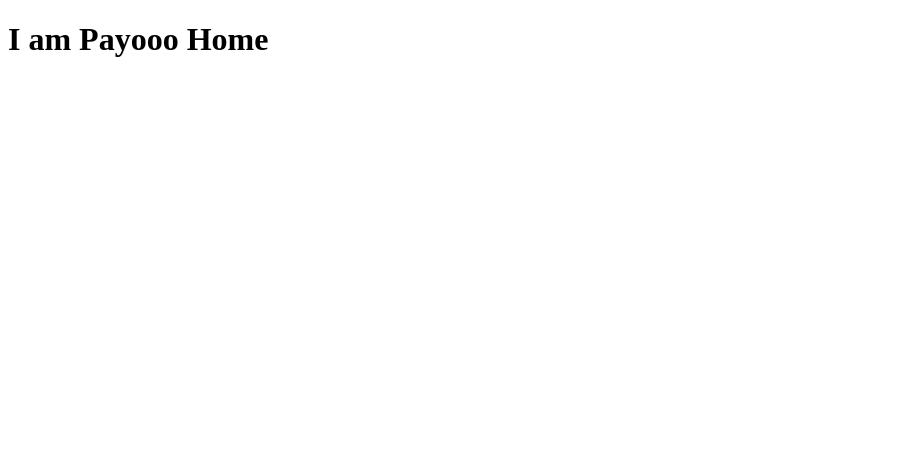
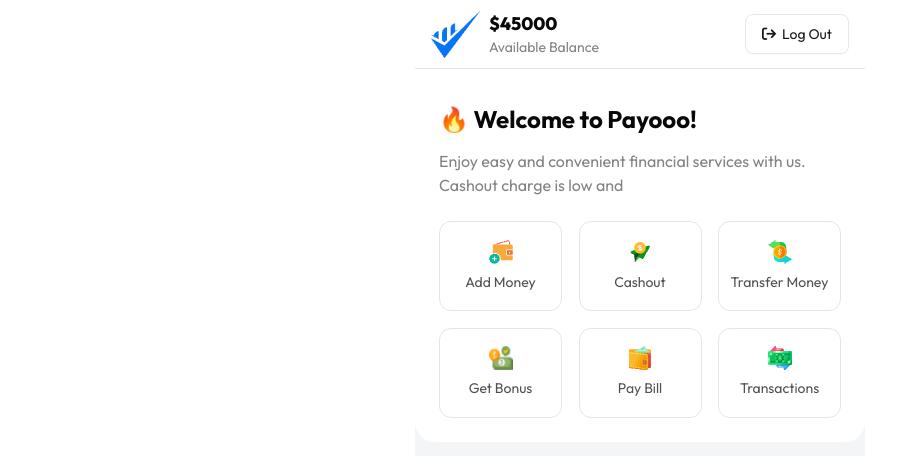
Before and after one commit to TawfiqueRian/Payooo-first-DOM-project, a plain HTML site: page home.html in a window 1280 px wide. Shown: the whole page, without its empty margins (0-903 px from the left). Drawn offline with nearby package versions, Linux system fonts and the light colour scheme.

Commit message:
home is done half

```diff
--- a/home.html
+++ b/home.html
@@ -4,8 +4,59 @@
     <meta charset="UTF-8">
     <meta name="viewport" content="width=device-width, initial-scale=1.0">
     <title>Payooo Home</title>
+    <link href="https://cdn.jsdelivr.net/npm/daisyui@5" rel="stylesheet" type="text/css" />
+    <script src="https://cdn.jsdelivr.net/npm/@tailwindcss/browser@4"></script>
+    <script src="https://kit.fontawesome.com/22ce2c0db2.js" crossorigin="anonymous"></script>
+    <link rel="stylesheet" href="styles/style.css">
 </head>
-<body>
-    <h1>I am Payooo Home</h1>
+<body class="outfit bg-[#f4f5f7] max-w-[450px] mx-auto h-[100vh]">
+    <nav class="px-[16px] py-[10px] border-b-1 border-[#0808081a] bg-white flex justify-between items-center">
+        <div class="nav-left flex gap-[8px] items-center">
+            <div class="logo">
+                <img src="assets/Group.png" alt="" class="w-[50px] h-[48px]">
+            </div>
+            <div class="balance">
+                <h2 class="money font-extrabold text-[1.125rem] text-[#080808]">$<span>45000</span></h2>
+                <p class="text-[0.875rem] font-normal text-[#08080880]">Available Balance</p>
+            </div>
+        </div>
+        <div class="nav-right">
+            <button class="btn bg-white text-[0.875rem] font-normal rounded-[8px]"><i class="fa-solid fa-arrow-right-from-bracket"></i>  Log Out</button>
+        </div>
+    </nav>
+
+    <section class="greetings max-w-[450px] bg-white mx-auto rounded-b-[20px]">
+        <div class="pt-[32px] pb-[24px] px-[24px]">
+            <h1 class="text-[1.5rem] font-bold text-[#080808]">🔥 Welcome to Payooo!</h1>
+            <p class="text-base font-normal text-[#08080880] mt-[12px] mb-[24px]">Enjoy easy and convenient financial services with us. Cashout charge is low and </p>
+            <div class="cards grid grid-cols-3 grid-rows-2 gap-[16.5px]">
+                <div class="card max-w-[123px] border-1 border-[#0808081a] rounded-[12px] flex flex-col justify-center items-center min-h-[90px]">
+                    <img src="assets/wallet1.png" alt="" class="w-[24px] h-[24px]">
+                    <h2 class="text-[#080808b3] text-[0.875rem] font-normal mt-[8px] text-center">Add Money</h2>
+                </div>
+                <div class="card max-w-[123px] border-1 border-[#0808081a] rounded-[12px] flex flex-col justify-center items-center min-h-[90px]">
+                    <img src="assets/send1.png" alt="" class="w-[24px] h-[24px]">
+                    <h2 class="text-[#080808b3] text-[0.875rem] font-normal mt-[8px] text-center">Cashout</h2>
+                </div>
+                <div class="card max-w-[123px] border-1 border-[#0808081a] rounded-[12px] flex flex-col justify-center items-center min-h-[90px]">
+                    <img src="assets/money1.png" alt="" class="w-[24px] h-[24px]">
+                    <h2 class="text-[#080808b3] text-[0.875rem] font-normal mt-[8px] text-center">Transfer Money</h2>
+                </div>
+                <div class="card max-w-[123px] border-1 border-[#0808081a] rounded-[12px] flex flex-col justify-center items-center min-h-[90px]">
+                    <img src="assets/bonus1.png" alt="" class="w-[24px] h-[24px]">
+                    <h2 class="text-[#080808b3] text-[0.875rem] font-normal mt-[8px] text-center">Get Bonus</h2>
+                </div>
+                <div class="card max-w-[123px] border-1 border-[#0808081a] rounded-[12px] flex flex-col justify-center items-center min-h-[90px]">
+                    <img src="assets/purse1.png" alt="" class="w-[24px] h-[24px]">
+                    <h2 class="text-[#080808b3] text-[0.875rem] font-normal text-center mt-[8px]">Pay Bill</h2>
+                </div>
+                <div class="card max-w-[123px] border-1 border-[#0808081a] rounded-[12px] flex flex-col justify-center items-center min-h-[90px]">
+                    <img src="assets/transaction1.png" alt="" class="w-[24px] h-[24px]">
+                    <h2 class="text-[#080808b3] text-[0.875rem] font-normal mt-[8px] text-center">Transactions</h2>
+                </div>
+            </div>
+        </div>
+    </section>
+    <script src="js/script.js"></script>
 </body>
 </html>
--- a/js/script.js
+++ b/js/script.js
@@ -2,5 +2,18 @@
 
 document.getElementById('loginBtn').addEventListener('click', function(e){
     e.preventDefault();
-    console.log('Login successfully');
+    const mobile = '01711529698';
+    const pin = '1234';
+    const takeMobileNumber = document.getElementById('mobile-number');
+    const mobileNumber = takeMobileNumber.value;
+    const takePinNumber = document.getElementById('pin-number');
+    const pinNumber = takePinNumber.value;
+    if(mobileNumber === mobile && pinNumber === pin)
+    {
+        window.location.href = "./home.html";
+    }
+    else
+    {
+        alert('Invalid credentials');
+    }
 })
```
Also changed, not shown: index.html (+2 -2 lines).
